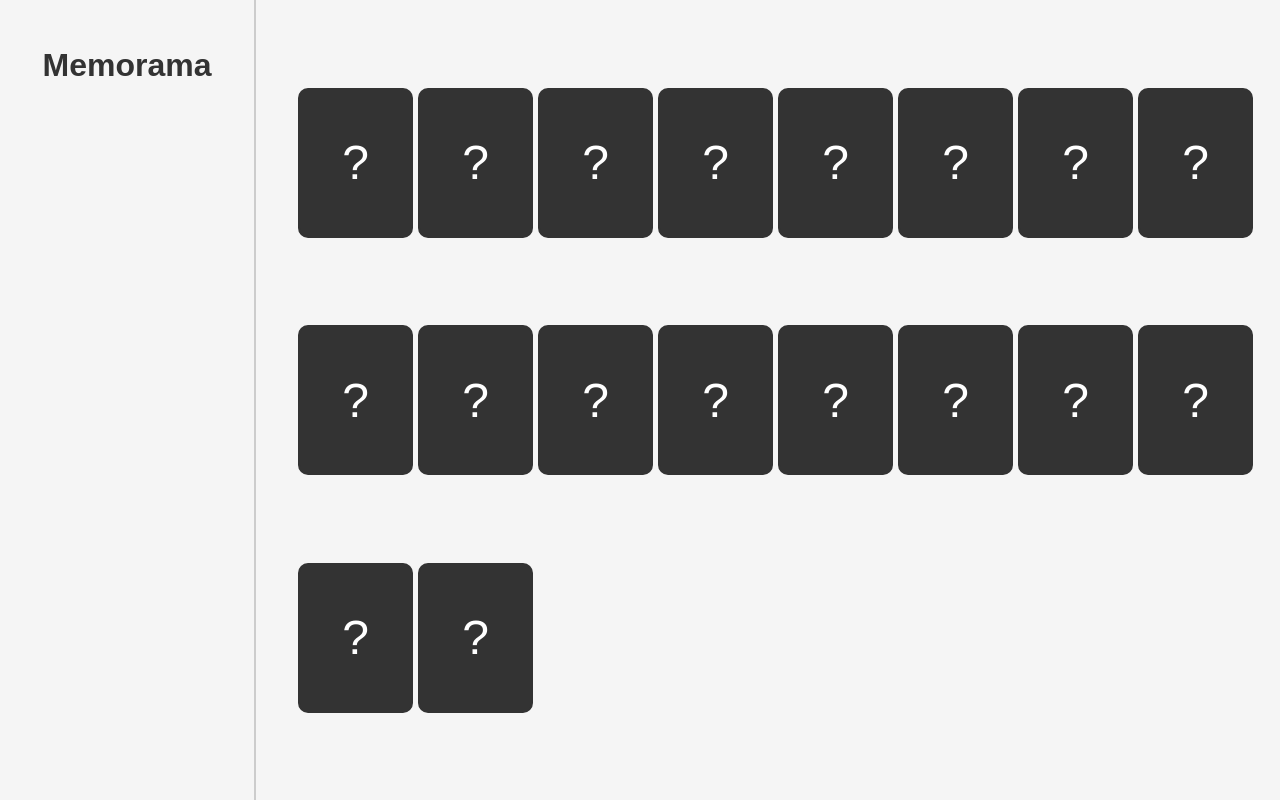
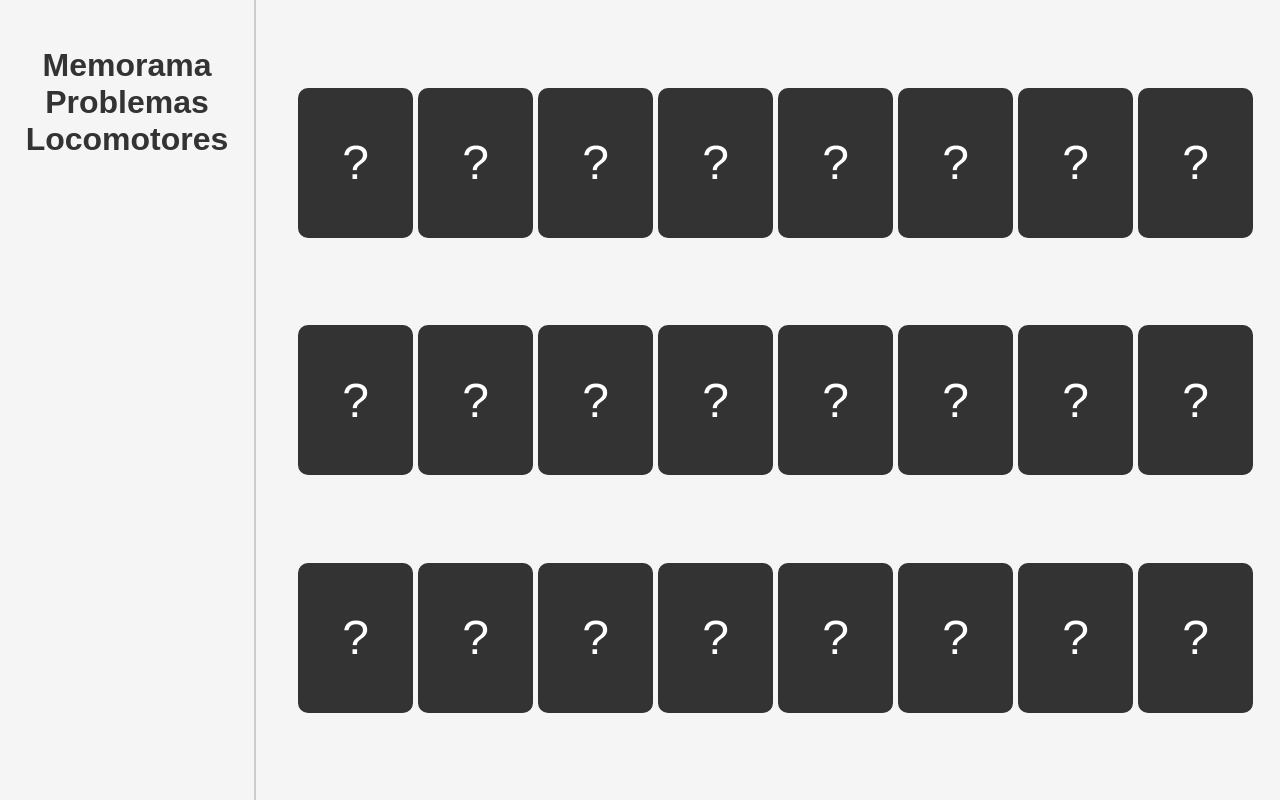
Before and after one commit to pk34/pk34.github.io, a plain HTML site: page index.html in a window 1280 px wide. Drawn offline with Linux system fonts and the light colour scheme.

Commit message:
Problemas Locomotores

```diff
--- a/index.html
+++ b/index.html
@@ -2,7 +2,7 @@
 <html lang="en">
 <head>
   <meta charset="UTF-8">
-  <title>Memorama Sistema Circulatorio</title>
+  <title>Memorama Problemas Locomotores</title>
   <style>
     /* Global Styles */
     body {
@@ -112,7 +112,7 @@
   <div id="gameContainer">
     <!-- Left container: Matched pairs are displayed here in two columns -->
     <div id="matchesContainer">
-      <h2>Memorama</h2>
+      <h2>Memorama Problemas Locomotores</h2>
       <div id="matchedList"></div>
     </div>
     <!-- Right container: Game grid will be populated dynamically -->
@@ -124,54 +124,55 @@
     const wordData = {
   "words": [
   {
-      "key": "TROMBOCITOSIS",
-      "meaning": "Exceso de plaquetas en la sangre"
-    },
-
-
-
-
-
-
-
-    {
-      "key": "TROMBOCITOPENIA",
-      "meaning": "Disminución de plaquetas en sangre"
+    "key": "Ataxia mecánica",
+    "meaning": "Marcha torpe, sin coordinación, causada por inestabilidad articular o dolor en huesos/músculos."
   },
   {
-      "key": "HIPERGLUCEMIA",
-      "meaning": "Glucosa en sangre por debajo de lo normal"
+    "key": "Acortamiento del paso",
+    "meaning": "El animal evita apoyar completamente la extremidad, por dolor o contractura."
   },
   {
-      "key": "GRANULOCITOSIS",
-      "meaning": "Aumento en el número de granulocitos"
+    "key": "Posturas compensatorias",
+    "meaning": "Levantar más una cadera o girar el cuerpo para compensar una extremidad lesionada."
   },
   {
-      "key": "HEMOPARÁSITOS",
-      "meaning": "Agentes infecciosos transmitidos por vectores hematófagos y viven en sangre"
+    "key": "Hiperextensión",
+    "meaning": "Puede observarse en casos de laxitud articular (displasia, ruptura de ligamentos)."
   },
   {
-      "key": "LEUCOPENIA",
-      "meaning": "Disminución de globulos blancos en sangre"
+    "key": "Ataxia proprioceptiva",
+    "meaning": "Marcha descoordinada, con pasos erráticos, tropiezos y cruce de extremidades."
   },
   {
-      "key": "AZOTEMIA",
-      "meaning": "Acumulación de creatinina y Urea"
+    "key": "Paresia o parálisis",
+    "meaning": "Debilidad o falta de movimiento en una o más extremidades."
   },
   {
-      "key": "LINFOCITOSIS",
-      "meaning": "Aumento en el número de linfocitos en sangre"
+    "key": "Marcha espástica",
+    "meaning": "Extremidades rígidas, con movimientos lentos y forzados."
   },
   {
-      "key": "LEUCOCITOSIS",
-      "meaning": "Aumento en el número de glóbulos blancos en sangre"
+    "key": "Marcha en círculos",
+    "meaning": "Común en lesiones vestibulares o corticales."
   },
+  {
+    "key": "Debilidad generalizada",
+    "meaning": "Animales que caminan y se detienen por fatiga (miopatías)."
+  },
+  {
+    "key": "Fasciculaciones",
+    "meaning": "Contracciones musculares de las fibras musculares."
+  },
+  {
+    "key": "Prueba de Ortalini",
+    "meaning": "Examen clínico para detectar displasia de cadera."
+  },
+  {
+    "key": "Prueba de Cajón",
+    "meaning": "Examen físico utilizado para evaluar la estabilidad de la articulación de la rodilla."
+  }
+]
 
-
-
-
-
-  ]
 }
 ;
 
```
Lines whose indentation alone changed are shown as unchanged.
